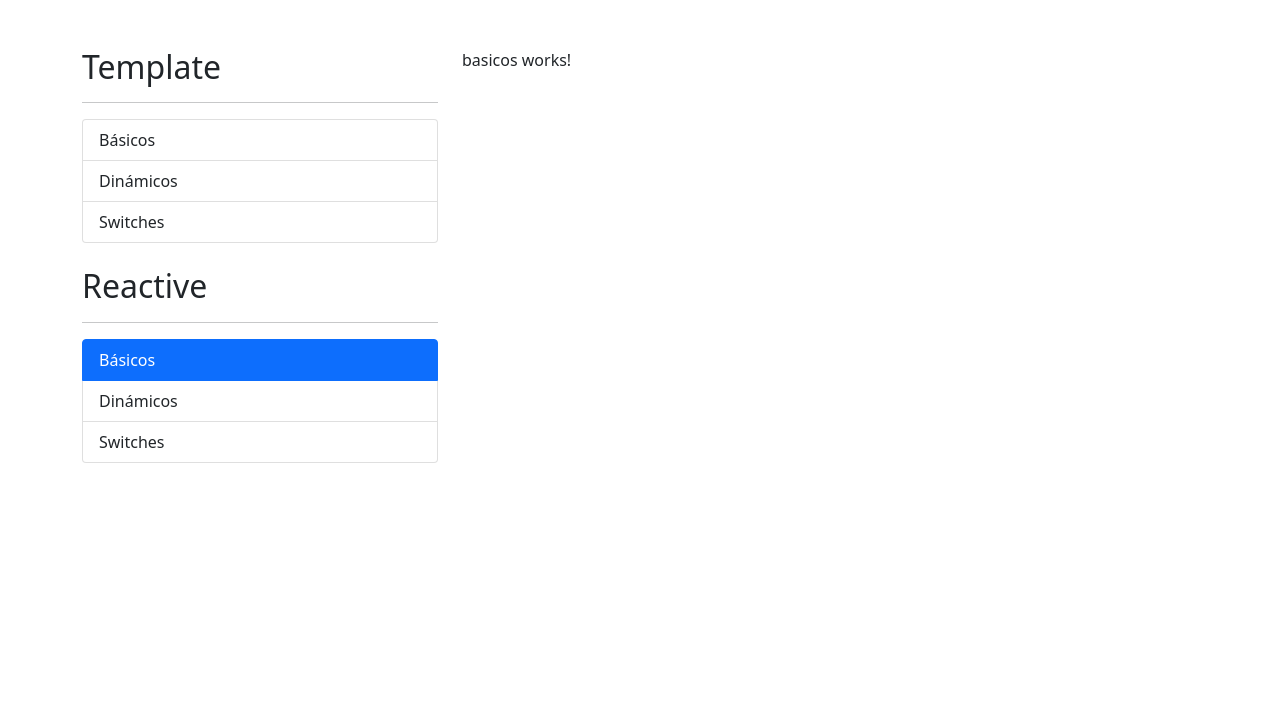
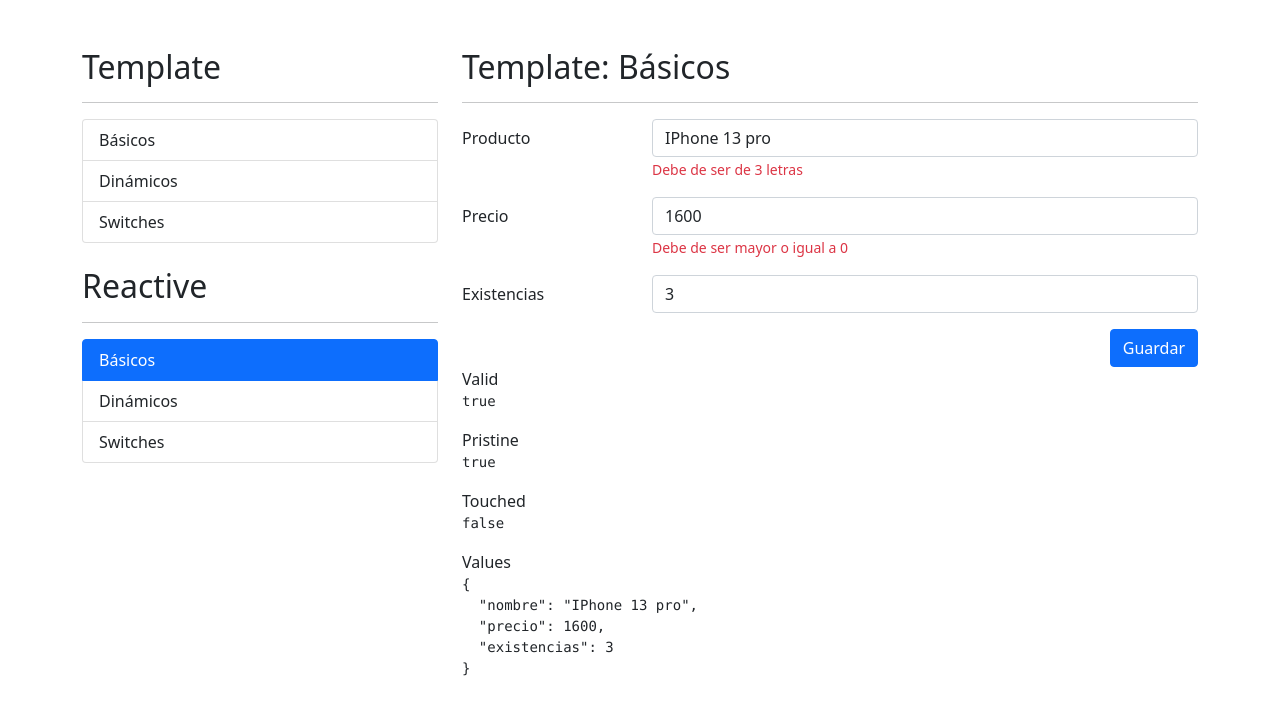
Before and after one commit to pablooromero/formulariosApp, an Angular app: page /reactive/basicos in a window 1280 px wide. Shown: the top 714 px of the page. Built offline with nearby package versions, Linux system fonts and the light colour scheme.

Commit message:
formularios reactivos agregados

```diff
--- a/src/app/reactive/basicos/basicos.component.html
+++ b/src/app/reactive/basicos/basicos.component.html
@@ -1 +1,90 @@
-<p>basicos works!</p>
+
+<h2>Template: Básicos</h2>
+<hr>
+
+<div class="row">
+    <div class="col">
+
+        <form autocomplete="off" [formGroup]="miFormulario" >
+
+            <!-- Campo de producto -->
+            <div class="mb-3 row">
+
+                <label class="col-sm-3 col-form-label">Producto</label>
+                <div class="col-sm-9">
+
+                    <input type="text"
+                           class="form-control"
+                           formControlName="nombre"
+                           placeholder="Nombre del producto" />
+
+                    <span class="form-text text-danger" >
+                        Debe de ser de 3 letras
+                    </span>
+
+                </div>
+
+            </div>
+
+            <!-- Campo de precio -->
+            <div class="mb-3 row">
+
+                <label class="col-sm-3 col-form-label">Precio</label>
+                <div class="col-sm-9">
+
+                    <input type="number"
+                           class="form-control"
+                           formControlName="precio"
+                           placeholder="Precio del producto"
+                           />
+
+                     <span class="form-text text-danger">
+                        Debe de ser mayor o igual a 0
+                     </span>
+
+                </div>
+            </div>
+
+            <!-- Campo de existencias -->
+            <div class="mb-3 row">
+
+                <label class="col-sm-3 col-form-label">Existencias</label>
+                <div class="col-sm-9">
+
+                    <input type="number"
+                           class="form-control"
+                           formControlName="existencias"
+                           placeholder="Existencias del producto"  />
+
+                </div>
+            </div>
+
+            <div class="row">
+                <div class="col">
+                    <button type="submit" class="btn btn-primary float-end">Guardar</button>
+                </div>
+            </div>
+
+        </form>
+
+    </div>
+</div>
+
+
+<div class="row">
+    <div class="col">
+
+        <span>Valid</span>
+        <pre>{{miFormulario.valid}}</pre>
+
+        <span>Pristine</span>
+        <pre>{{miFormulario.pristine}}</pre>
+
+        <span>Touched</span>
+        <pre>{{miFormulario.touched}}</pre>
+
+        <span>Values</span>
+        <pre>{{miFormulario.value | json}}</pre>
+
+    </div>
+</div>
--- a/src/app/reactive/basicos/basicos.component.ts
+++ b/src/app/reactive/basicos/basicos.component.ts
@@ -1,4 +1,5 @@
-import { Component, OnInit } from '@angular/core';
+import { Component } from '@angular/core';
+import { FormBuilder, FormControl, FormGroup } from '@angular/forms';
 
 @Component({
   selector: 'app-basicos',
@@ -6,11 +7,21 @@ import { Component, OnInit } from '@angular/core';
   styles: [
   ]
 })
-export class BasicosComponent implements OnInit {
+export class BasicosComponent {
 
-  constructor() { }
+  //COMO SE HARÍA CON EL FORM CONTROL
+  /* miFormulario: FormGroup = new FormGroup({
+    nombre: new FormControl('Iphone 13'),
+    precio: new FormControl(1500),
+    existencias: new FormControl(5)
+  }); */
 
-  ngOnInit(): void {
-  }
+  miFormulario: FormGroup = this.formBuilder.group({
+    nombre: ['IPhone 13 pro'],
+    precio: [1600],
+    existencias: [3]
+  })
+
+  constructor( private formBuilder: FormBuilder ) { }
 
 }
--- a/src/app/reactive/reactive.module.ts
+++ b/src/app/reactive/reactive.module.ts
@@ -1,5 +1,6 @@
 import { NgModule } from '@angular/core';
 import { CommonModule } from '@angular/common';
+import { ReactiveFormsModule } from '@angular/forms';
 
 import { ReactiveRoutingModule } from './reactive-routing.module';
 import { BasicosComponent } from './basicos/basicos.component';
@@ -15,7 +16,8 @@ import { SwitchesComponent } from './switches/switches.component';
   ],
   imports: [
     CommonModule,
-    ReactiveRoutingModule
+    ReactiveRoutingModule,
+    ReactiveFormsModule
   ]
 })
 export class ReactiveModule { }
--- a/src/app/template/switches/switches.component.html
+++ b/src/app/template/switches/switches.component.html
@@ -14,8 +14,11 @@
             <input class="form-check-input"
                    type="radio"
                    name="radioGenero"
-                   id="flexRadioDefault1">
-            <label class="form-check-label" for="flexRadioDefault1">
+                   [(ngModel)]="persona.genero"
+                   value="M"
+                   id="radioMasculino"
+                   required>
+            <label class="form-check-label" for="radioMasculino">
               Masculino
             </label>
 
@@ -26,7 +29,10 @@
             <input class="form-check-input"
                    type="radio"
                    name="radioGenero"
-                   id="radioFemenino">
+                   [(ngModel)]="persona.genero"
+                   value="F"
+                   id="radioFemenino"
+                   required>
             <label class="form-check-label" for="radioFemenino">
               Femenino
             </label>
@@ -45,9 +51,16 @@
 
     <div class="col-sm-9">
 
-        <div class="form-check form-switch">
-            <input class="form-check-input" type="checkbox" id="flexSwitchCheckChecked" checked>
-            <label class="form-check-label" for="flexSwitchCheckChecked">Quiero recibir notificaciones</label>
+        <div class="form-check form-switch mt-2">
+            <input class="form-check-input"
+                   type="checkbox"
+                   name="notificaciones"
+                   [(ngModel)]="persona.notificaciones"
+                   id="flexSwitchCheckChecked">
+            <label class="form-check-label"
+                   for="flexSwitchCheckChecked">
+                   Quiero recibir notificaciones
+            </label>
         </div>
 
     </div>
@@ -62,10 +75,13 @@
 
     <div class="col-sm-9">
 
-        <div class="form-check">
+        <div class="form-check mt-2">
             <input class="form-check-input"
                    type="checkbox"
-                   id="flexCheckDefault">
+                   name="terminos"
+                   [(ngModel)]="terminos"
+                   id="flexCheckDefault"
+                   required>
             <label class="form-check-label" for="flexCheckDefault">
                 He leído y acepto los términos y condiciones
             </label>
@@ -80,7 +96,7 @@
 <div class="row">
 
     <div class="col">
-        <button class="btn btn-primary float-end">
+        <button class="btn btn-primary float-end" [disabled]="miFormulario.invalid">
             Guardar
         </button>
     </div>
@@ -89,3 +105,14 @@
 
 
 </form>
+
+
+<h5>Valor del formulario</h5>
+<pre>{{miFormulario.value | json}}</pre>
+<br>
+
+<h5>Valid</h5>
+<pre>{{miFormulario.valid}}</pre>
+<br>
+
+<h5>Condiciones</h5>
--- a/src/app/template/switches/switches.component.ts
+++ b/src/app/template/switches/switches.component.ts
@@ -9,7 +9,10 @@ import { Component } from '@angular/core';
 export class SwitchesComponent {
 
   persona = {
-    genero: 'F'
+    genero: 'M',
+    notificaciones: true
   }
 
+  terminos: boolean = false;
+
 }
```
Also changed, not shown: src/forms.txt.
